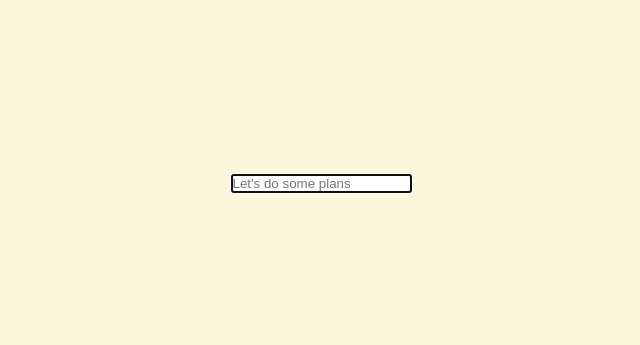
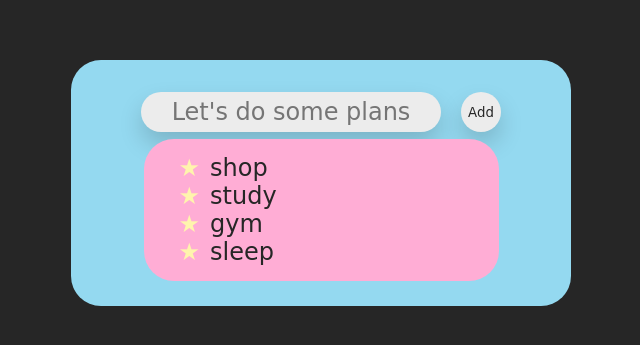
Before and after one commit to DarinaUsanova/Do-Done, a plain HTML site: page index.html in a window 1280 px wide. Shown: the part 217-562 px from the top of the page, without its empty margins (319-959 px from the left). Drawn offline with Linux system fonts and the light colour scheme; a web font is replaced by a local one.

Commit message:
feat: add final layout

```diff
--- a/index.css
+++ b/index.css
@@ -1,15 +1,24 @@
 :root{
-  --background-color: #FBF7DA;
-  --text-color: #152428;
-  --wrapper-color: #F8CEB4;
-  --accent-color-dark: #007A74;
-  --accent-color-bright: #F26D40;
+  --light-color: #ECECEC;
+  --dark-color: #262626;
+  --accent-color-pink: #FFADD5;
+  --accent-color-yellow: #FFF4AD;
+  --accent-color-blue: #94D9F0;
+  --main-font: 'Playpen Sans', cursive;
+  --box-shadow: 0px 12px 24px -1px rgba(0, 0, 0,0.18);
+  --box-shadow-light: 0px 8px 16px -1px rgba(0, 0, 0,0.18);
 }
 *{
   margin: 0;
   padding: 0;
   box-sizing: border-box;
-  color: var(--text-color);
+  color: var(--dark-color);
+  font-family: var(--main-font);
+}
+ul{
+  list-style-type: none;
+  font-size: 24px;
+  padding-left: 20px;
 }
 .container{
   width: 100%;
@@ -17,9 +26,74 @@
   display: flex;
   align-items: center;
   justify-content: center;
-  background-color: var(--background-color);
+  background-color: var(--dark-color);
 }
 .main-wrapper{
   margin: 0 auto;
-  background-color: var(--wrapper-color);
+  background-color: var(--accent-color-blue);
+  width: 500px;
+  border-radius: 30px;
+  display: flex;
+  flex-direction: column;
+  align-items: center;
+  padding: 25px 15px;
 }
+.top-wrapper{
+  display: flex;
+  flex-direction: row;
+  align-items: center;
+  gap: 20px;
+}
+.input{
+  display: block;
+  font-size: 24px;
+  color: var(--dark-color);
+  background: var(--light-color);
+  box-shadow: var(--box-shadow);
+  border: var(--accent-color-bright) 1px solid;
+  border-radius: 50px;
+  block-size: 20px;
+  margin: 7px auto;
+  padding: 20px 15px;
+  outline: none;
+  text-align: center;
+  width: 300px;
+  transition: 0.5s ease-in-out;
+  cursor: pointer;
+  caret-color: var(--accent-color-pink);
+}
+.input:hover {
+  width: 320px;
+}
+
+.input:focus {
+  width: 340px;
+}
+.add-button{
+  cursor: pointer;
+  border: none;
+  background-color: var(--light-color);
+  box-shadow: var(--box-shadow);
+  border-radius: 100px;
+  width: 40px;
+  height: 40px;
+  transition: 0.3s ease-in-out;
+}
+.add-button:hover{
+  box-shadow: var(--box-shadow-light);
+  transform: scale(1.1);
+}
+.bottom-wrapper{
+  background-color: var(--accent-color-pink);
+  border-radius: 30px;
+  width: 355px;
+  display: flex;
+  flex-direction: row;
+  padding: 15px;
+}
+ul li::before{
+  content: '\2605';
+  color: var(--accent-color-yellow);
+  font-size: 24px;
+  margin-right: 10px;
+}
--- a/index.html
+++ b/index.html
@@ -5,14 +5,25 @@
   <meta name="viewport" content="width=device-width, initial-scale=1.0">
   <title>Do-Done</title>
   <link rel="stylesheet" href="index.css">
+  <link rel="preconnect" href="https://fonts.googleapis.com">
+  <link rel="preconnect" href="https://fonts.gstatic.com" crossorigin>
+  <link href="https://fonts.googleapis.com/css2?family=Playpen+Sans:wght@400;500;600&display=swap" rel="stylesheet">
 </head>
 <body>
   <div class="container">
     <div class="main-wrapper">
       <div class="top-wrapper">
-        <input id="input" type="text" placeholder="Let's do some plans" autocomplete="off" autofocus>
+        <input class="input" type="text" placeholder="Let's do some plans" autocomplete="off">
+        <button class="add-button">Add</button>
       </div>
-      <div class="bottom-wrapper"></div>
+      <div class="bottom-wrapper">
+        <ul>
+          <li>shop</li>
+          <li>study</li>
+          <li>gym</li>
+          <li>sleep</li>
+        </ul>
+      </div>
     </div>
   </div>
 </body>
```
